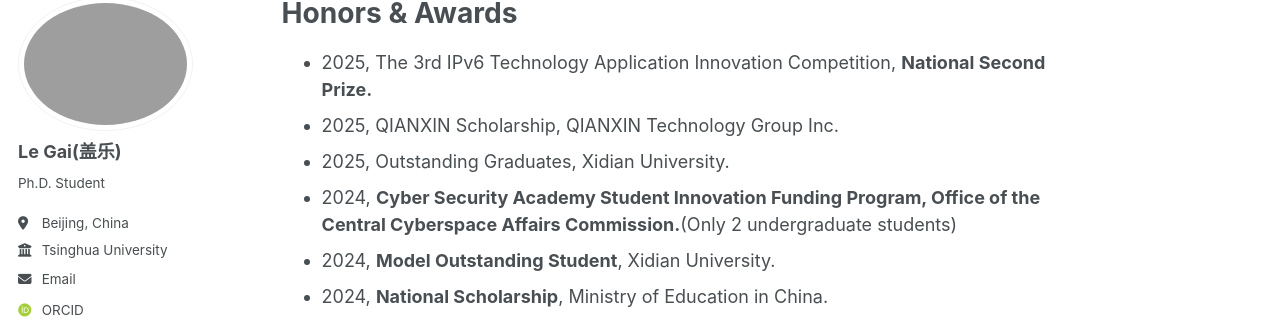
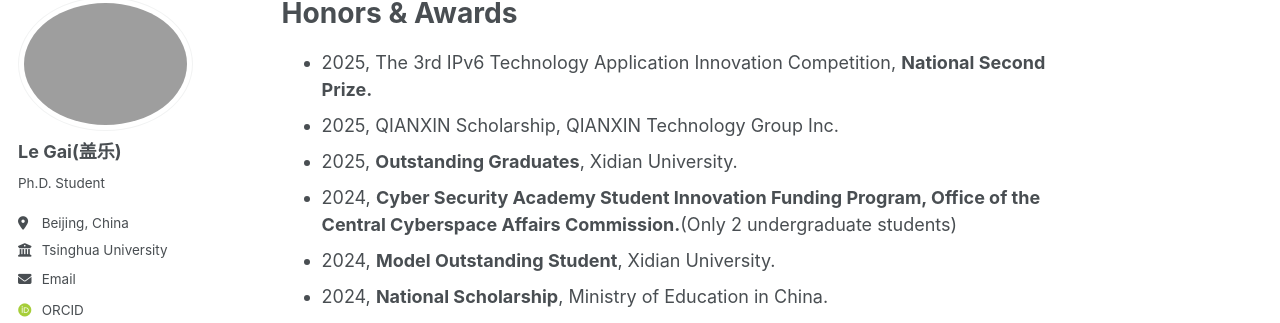
Before and after one commit to LeGai325/LeGai325.github.io, a Jekyll site: the page built from _pages/about.md, in a window 1280 px wide and 900 px high, scrolled down 2556 px. Shown: the part 109-432 px from the top of the window. Built offline with Jekyll 4.4.1, drawn with Linux system fonts in a browser that asks for light colours; some web fonts are replaced.

```diff
--- a/_pages/about.md
+++ b/_pages/about.md
@@ -77,7 +77,7 @@ Fast Calculation of National Commercial Cryptographic Algorithm Based on RISC-V
 
 - 2025, The 3rd IPv6 Technology Application Innovation Competition, **National Second Prize.**
 - 2025, QIANXIN Scholarship, QIANXIN Technology Group Inc.
-- 2025, Outstanding Graduates, Xidian University.
+- 2025, **Outstanding Graduates**, Xidian University.
 - 2024, **Cyber Security Academy Student Innovation Funding Program, Office of the Central Cyberspace Affairs Commission.**(Only 2 undergraduate students)
 - 2024, **Model Outstanding Student**, Xidian University.
 - 2024, **National Scholarship**, Ministry of Education in China.
```
